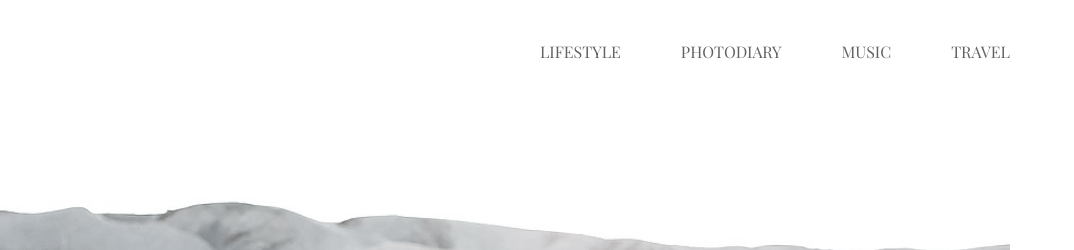
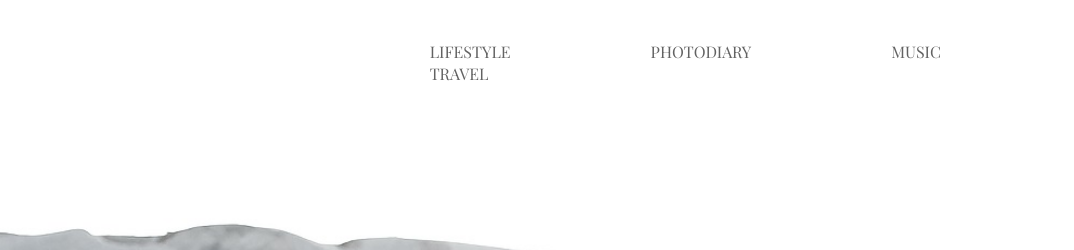
Before and after one commit to tasfiatasnim-labiba/Minimo, a plain HTML site: page index.html in a window 1280 px wide. Shown: the top 250 px of the page, 206-1280 px from the left. Drawn offline with nearby package versions, Linux system fonts and the light colour scheme.

Commit message:
Update style.css

```diff
--- a/css/style.css
+++ b/css/style.css
@@ -37,7 +37,7 @@ header{
 }
 .menu ul li a{
     display: inline-block;
-    margin: 0px 60px;
+    margin: 0px 140px;
     color: #626262;
     text-decoration: none;
     text-transform: uppercase;
```
